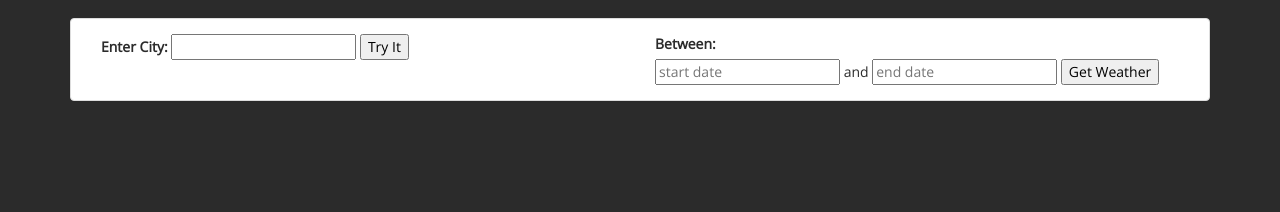
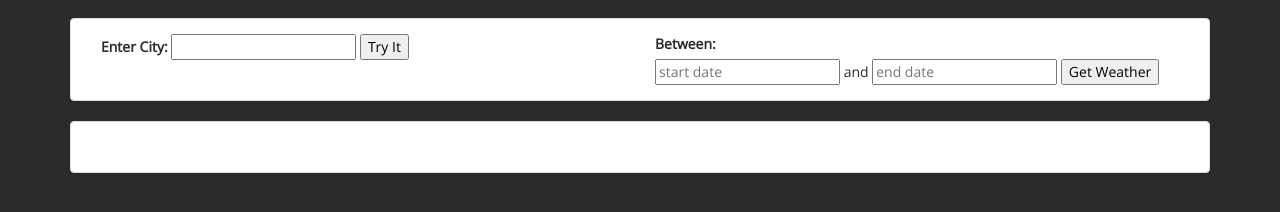
Before and after one commit to msturrus/Mean-Temp-Calc, a plain HTML site: page public/index.html in a window 1280 px wide. Shown: the part 54-266 px from the top of the page. Drawn offline with nearby package versions, Linux system fonts and the light colour scheme.

Commit message:
remembered to clear the dayRange array this time, fixed bug

```diff
--- a/public/index.html
+++ b/public/index.html
@@ -55,6 +55,19 @@
           </div> <!-- close column -->
         </div> <!-- close row -->
       </div> <!-- close container -->
+      <div class="container">
+        <div class="row">
+          <div class="col-xs-12">
+            <div class="panel panel-default">
+              <section class="panel-body upload-font">
+                <div class="col-xs-6">
+                  <h2 id="output"></h2>
+                </div>
+              </section>
+            </div>
+          </div> <!-- close column -->
+        </div> <!-- close row -->
+      </div> <!-- close container -->
     </body>
 
     <footer></footer>
--- a/public/scripts/main.js
+++ b/public/scripts/main.js
@@ -108,6 +108,7 @@ $( function() {
 
 
 $('#getBtn').on('click', function () {
+    dayRange = [];
     var start = $("#start-date").datepicker("getDate"),
         end = $("#end-date").datepicker("getDate"),
         currentDate = new Date(start);
@@ -119,8 +120,6 @@ $('#getBtn').on('click', function () {
     console.log(dayRange)
     getTotalAverage();
 });
-
-console.log((new Date("2013-09-05 15:34:00")).getTime() / 1000)
 
 function getTotalAverage() {
   dayRange.map(function(date, i) {
@@ -149,6 +148,7 @@ function getTotalAverage() {
           console.log("=================")
           console.log("The total average temperature is " + totalAverage)
           console.log("=================")
+          $('#output').html(totalAverage);
         },
         error: function(error) {
           console.log(error);
@@ -160,3 +160,5 @@ function getTotalAverage() {
     // console.log("=================")
   })
 }
+
+// http-server -c-1
```
